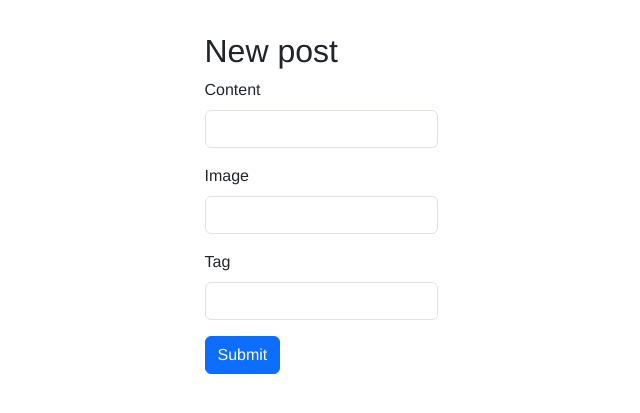
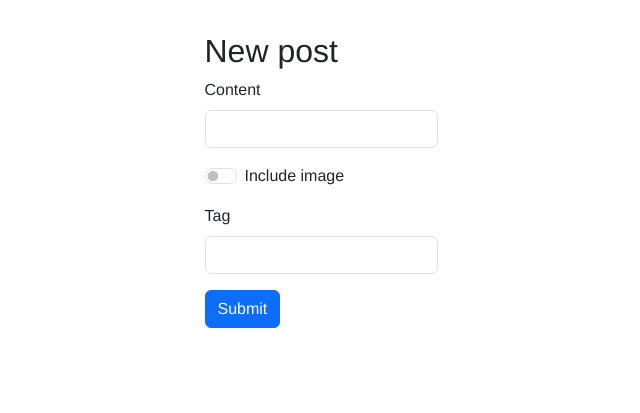
Before and after one commit to shayodonnell/BandBuddy, a Flask app: page /newpost in a window 1280 px wide. Shown: the part 104-517 px from the top of the page, without its empty margins (319-959 px from the left). Run offline with Flask 3, Linux system fonts and the light colour scheme; the visitor is signed in with stand-in values (Sample User, id 1).

Commit message:
Add toggle for image field on new post form

```diff
--- a/app/static/js/script.js
+++ b/app/static/js/script.js
@@ -67,6 +67,23 @@ document.addEventListener('DOMContentLoaded', function() {
             });
         });
     });
+    if(window.location.pathname.includes('newpost')) {
+        const imageSwitch = document.getElementById('include-image');
+        const imageGroup = document.getElementById('image-url-group');
+        const imageInput = document.getElementById('image-input');
+        if(imageSwitch && imageGroup && imageInput) {
+            imageSwitch.addEventListener('change', function() {
+                if(this.checked) {
+                    imageGroup.classList.remove('d-none');
+                    imageInput.disabled = false;
+                } else {
+                    imageGroup.classList.add('d-none');
+                    imageInput.disabled = true;
+                    imageInput.value = '';
+                }
+            });
+        }
+    }
     if(window.location.pathname.includes('profile_settings')) {
         document.querySelector('input[name="url"]').addEventListener('input', function() {
             document.getElementById('profile-picture-preview').src = this.value;
--- a/app/templates/newband.html
+++ b/app/templates/newband.html
@@ -27,9 +27,13 @@
                     {{ form.content.label(class="form-label") }}
                     {{ form.content(class="form-control") }}
                 </div>
-                <div class="mb-3">
+                <div class="form-check form-switch mb-3">
+                    <input class="form-check-input" type="checkbox" id="include-image">
+                    <label class="form-check-label" for="include-image">Include image</label>
+                </div>
+                <div class="mb-3 d-none" id="image-url-group">
                     {{ form.image.label(class="form-label") }}
-                    {{ form.image(class="form-control") }}
+                    {{ form.image(class="form-control", id="image-input", disabled=True) }}
                 </div>
                 <div class="mb-3">
                     {{ form.tag.label(class="form-label") }}
```
